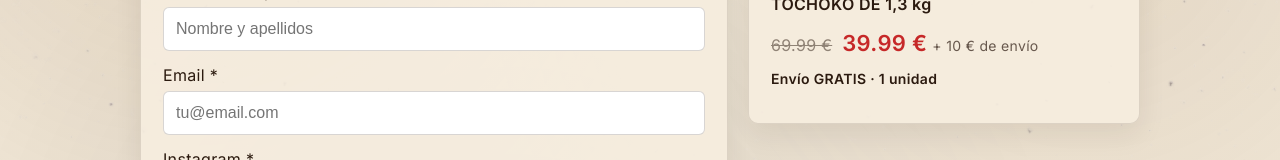
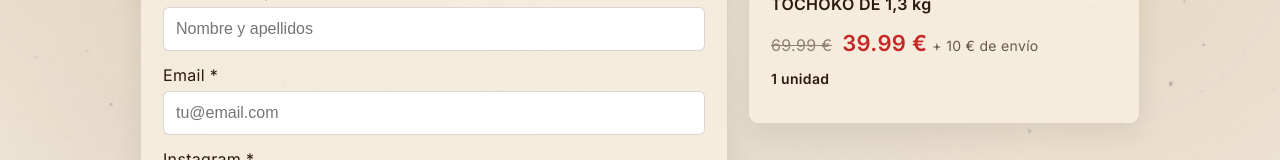
Before and after one commit to Tonaxe/Tochoko-Front, an Angular app: page /checkout in a window 1280 px wide. Shown: the part 320-480 px from the top of the page. Built offline with nearby package versions, Linux system fonts and the light colour scheme.

Commit message:
V51: Depploy4

```diff
--- a/src/app/pages/checkout/checkout.html
+++ b/src/app/pages/checkout/checkout.html
@@ -106,7 +106,7 @@
                 </div>
 
                 <p class="free-shipping">
-                    Envío GRATIS · {{ quantity }} unidad{{ quantity > 1 ? 'es' : '' }}
+                    {{ quantity }} unidad{{ quantity > 1 ? 'es' : '' }}
                 </p>
             </aside>
 
```
